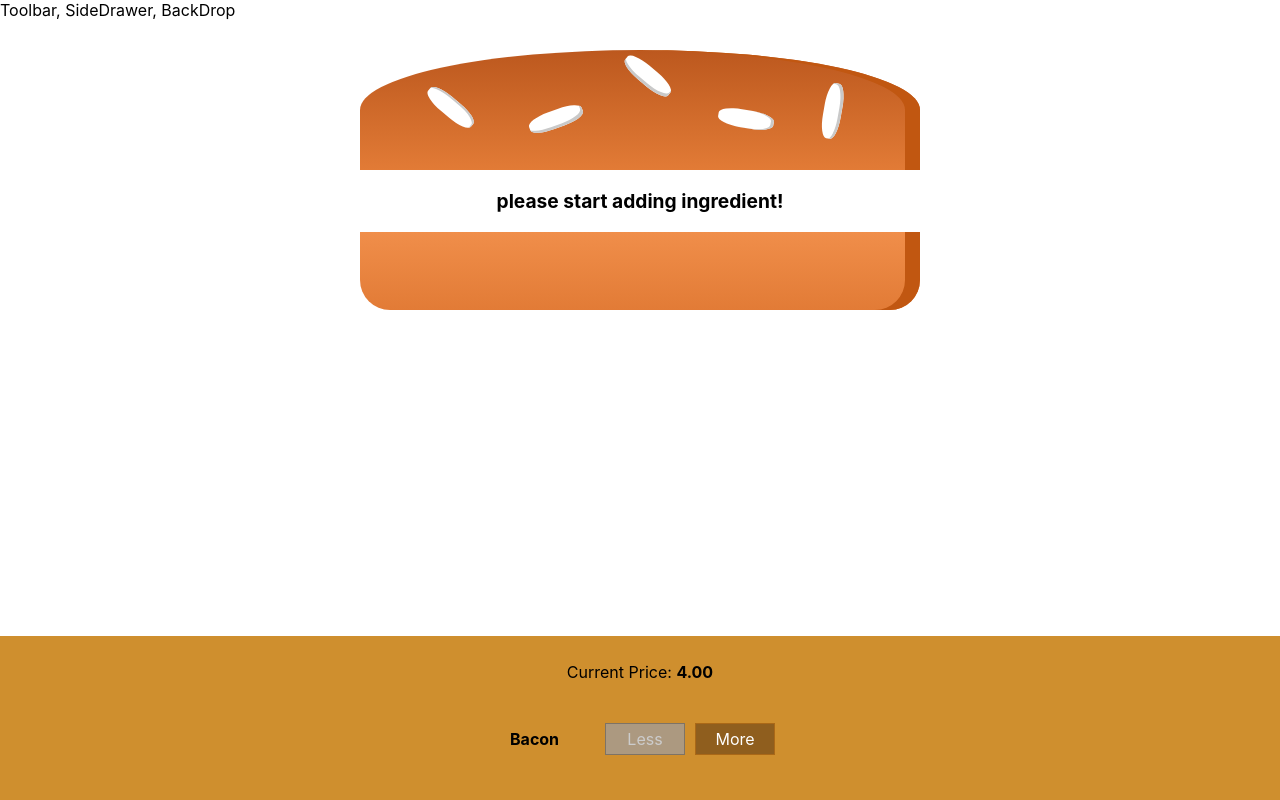
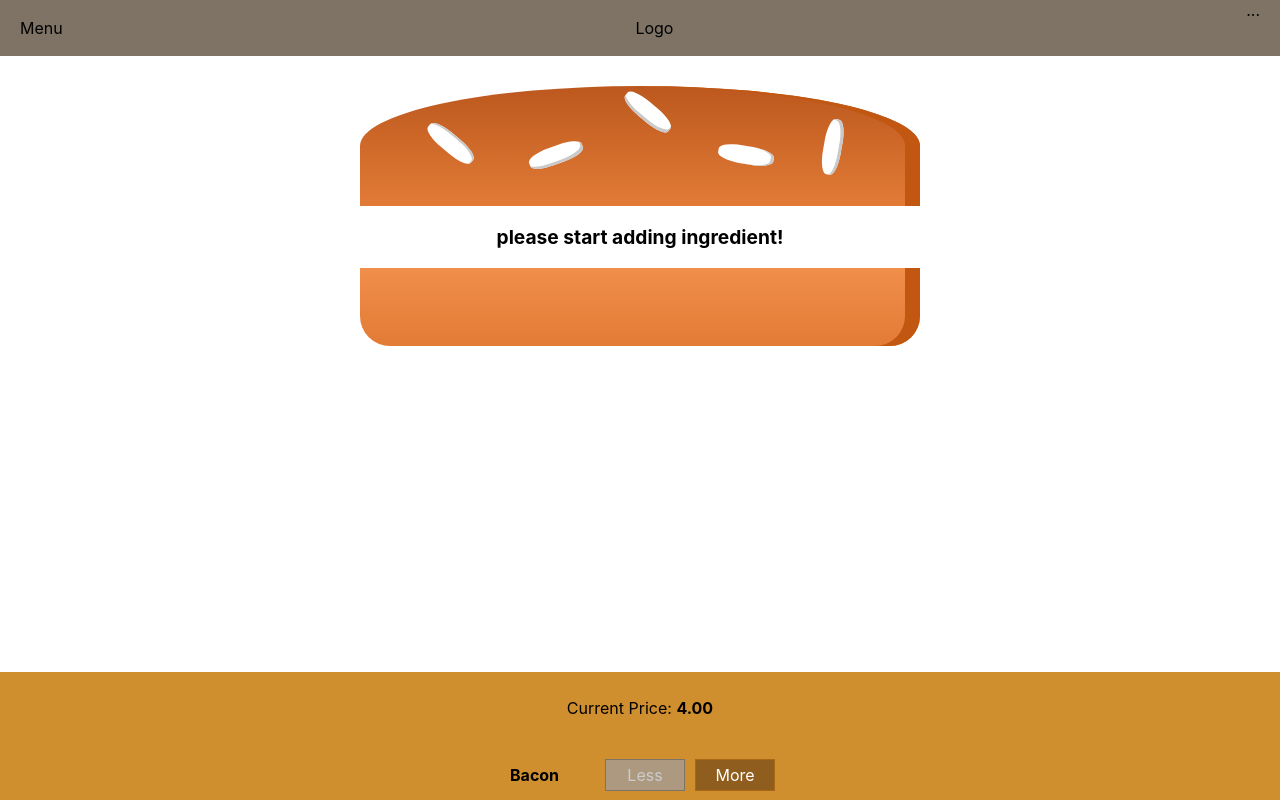
Before and after one commit to tiansiyu0210/react-burger, a React (Create React App) app: page / in a window 1280 px wide. Shown: the top 800 px of the page. Built offline with nearby package versions, Linux system fonts and the light colour scheme.

Commit message:
171. Adding a Toolbar

```diff
--- a/src/component/Layout/Layout.js
+++ b/src/component/Layout/Layout.js
@@ -2,12 +2,11 @@
 import classes from './Layout.module.css'
 
 import Aux from '../../hoc/Aux';
+import Toolbar from '../Navigation/Toolbar/Toolbar'
 
 const layout = (props) => (
     <Aux>
-        <div>
-            Toolbar, SideDrawer, BackDrop
-        </div>
+       <Toolbar/>
         <main className={classes.Content}>
             {props.children}
         </main>
--- a/src/component/Layout/Layout.module.css
+++ b/src/component/Layout/Layout.module.css
@@ -1,3 +1,3 @@
 .Content {
-    margin-top: 16px;
+    margin-top: 72px;
 }
--- /dev/null
+++ b/src/component/Navigation/Toolbar/Toolbar.js
@@ -0,0 +1,12 @@
+import React from 'react'
+import classes from './Toolbar.module.css'
+
+const toolbar = (props) => (
+    <header className={classes.Toolbar}>
+        <div>Menu</div>
+        <div>Logo</div>
+        <nav>...</nav>
+    </header>
+)
+
+export default toolbar;
--- /dev/null
+++ b/src/component/Navigation/Toolbar/Toolbar.module.css
@@ -0,0 +1,18 @@
+.Toolbar {
+    height: 56px;
+    width: 100%;
+    position: fixed;
+    top: 0;
+    left: 0;
+    background-color: #7E7365;
+    display: flex;
+    justify-content: space-between;
+    align-items: center;
+    padding: 0 20px;
+    box-sizing: border-box;
+    z-index: 90;
+}
+
+.Toolbar nav {
+    height: 100%;
+}
```
